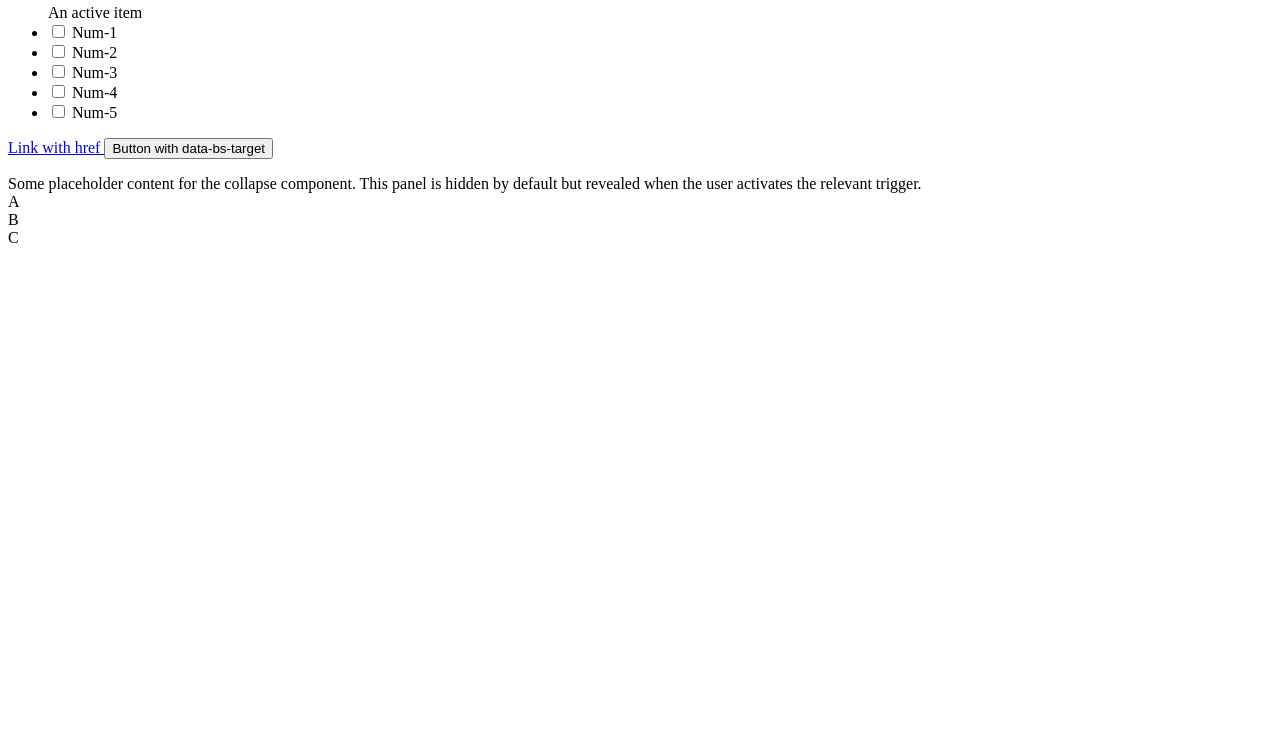
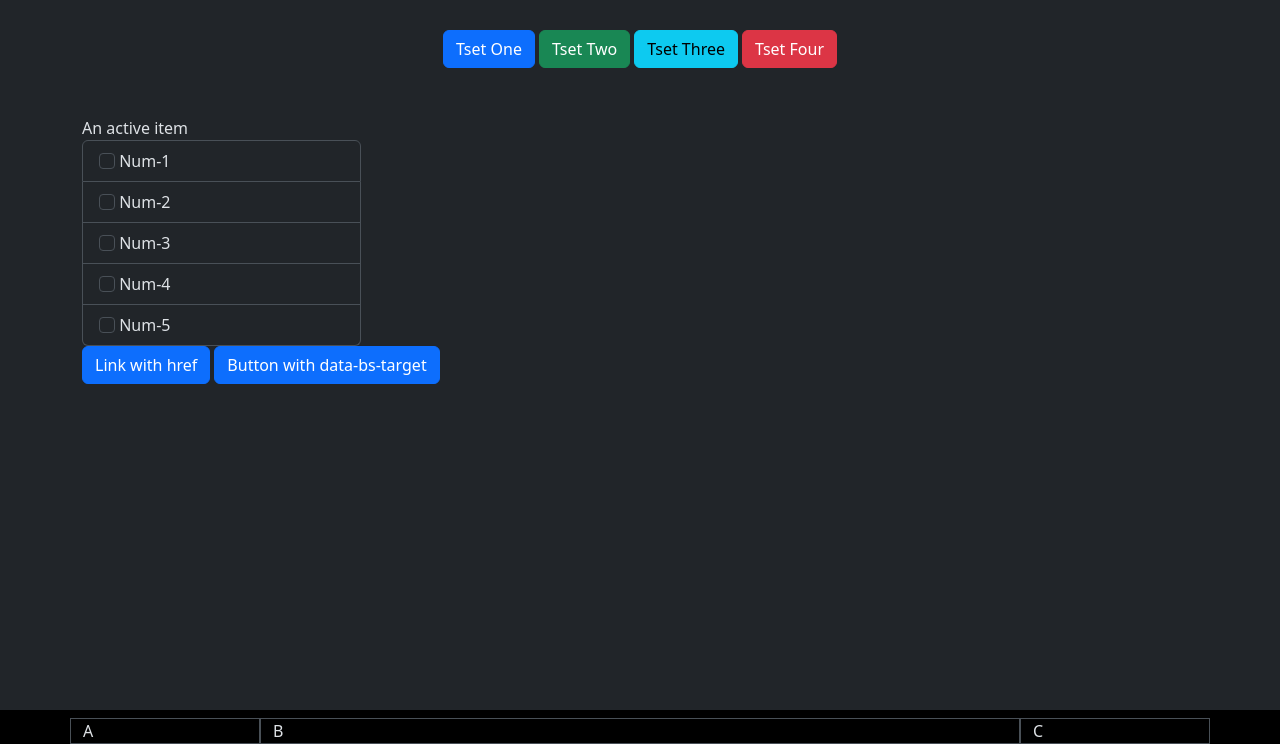
Before and after one commit to AHB-7/Bootstrap-sass.ready-yo-use-file, a website: page index.html in a window 1280 px wide. Shown: the part 56-800 px from the top of the page. Drawn offline with nearby package versions, Linux system fonts and the light colour scheme; files that its build step writes are made by us from their sources.

Commit message:
Sass Been added

```diff
--- a/index.html
+++ b/index.html
@@ -23,7 +23,7 @@
             defer
             src="/node_modules/bootstrap/dist/js/bootstrap.bundle.min.js"
         ></script> -->
-        <link rel="stylesheet" href="/dist/css/theme.css" />
+        <link rel="stylesheet" href="./dist/css/thems.css" />
     </head>
     <body data-bs-theme="dark" class="d-flex flex-column min-vh-100">
         <nav class="nav-bar bg-body-tertiary">
--- /dev/null
+++ b/src/scss/thems.scss
@@ -0,0 +1 @@
+@import "../../node_modules/bootstrap/scss/bootstrap.scss";
```
